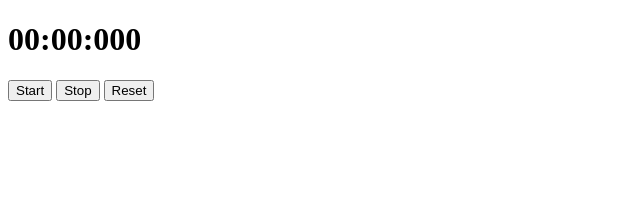
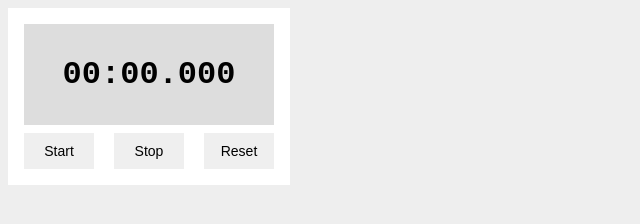
Before and after one commit to kentem-sh-maehata/MyStopwatch, a plain HTML site: page index.html in a window 1280 px wide. Shown: the whole page, without its empty margins (0-640 px from the left). Drawn offline with Linux system fonts and the light colour scheme.

Commit message:
スタイリングと経過時間の取得

```diff
--- a/index.html
+++ b/index.html
@@ -9,7 +9,7 @@
 <body>
 <main>
 	<div class="container">
-		<h1 id="time">00:00:000</h1>
+		<h1 id="time">00:00.000</h1>
 		<div class="btn">
 			<button id="start">Start</button>
 			<button id="stop">Stop</button>
--- a/main.js
+++ b/main.js
@@ -1,3 +1,15 @@
 "use strict";
 {
+    const time = document.getElementById('time');
+    const start = document.getElementById('start');
+    const stop = document.getElementById('stop');
+    const reset = document.getElementById('reset');
+    start === null || start === void 0 ? void 0 : start.addEventListener('click', () => {
+        const startTime = new Date().getTime();
+        console.log(new Date().getTime());
+        const intervalId = setInterval(() => {
+            const elapsed = (new Date().getTime() - startTime).toString().split("");
+        }, 1000);
+        // clearInterval(intervalId)
+    });
 }
--- a/main.ts
+++ b/main.ts
@@ -0,0 +1,18 @@
+{
+  const time = document.getElementById('time')
+  const start = document.getElementById('start')
+  const stop = document.getElementById('stop')
+  const reset = document.getElementById('reset')
+
+  start?.addEventListener('click',()=>{
+    const startTime = new Date().getTime()
+    console.log(new Date().getTime())
+
+    const intervalId = setInterval(()=>{
+      const elapsed:string[] = (new Date().getTime() - startTime).toString().split("")
+
+
+    },1000)
+    // clearInterval(intervalId)
+  })
+}
--- a/style.scss
+++ b/style.scss
@@ -0,0 +1,26 @@
+body{
+  background: #eee;
+  text-align: center;
+  font-family: 'Courier New', monospace;
+  main{
+    width: 250px;
+    background: white;
+    border: 16px solid white;
+    h1{
+      margin: 0;
+      background: #ddd;
+      padding: 32px;
+    }
+    .btn{
+      margin-top: 8px;
+      display: flex;
+      justify-content: space-between;
+      button{
+        width: 70px;
+        padding: 10px;
+        border: none;
+        font-size: 14px;
+      }
+    }
+  }
+}
```
Also changed, not shown: style.css.
